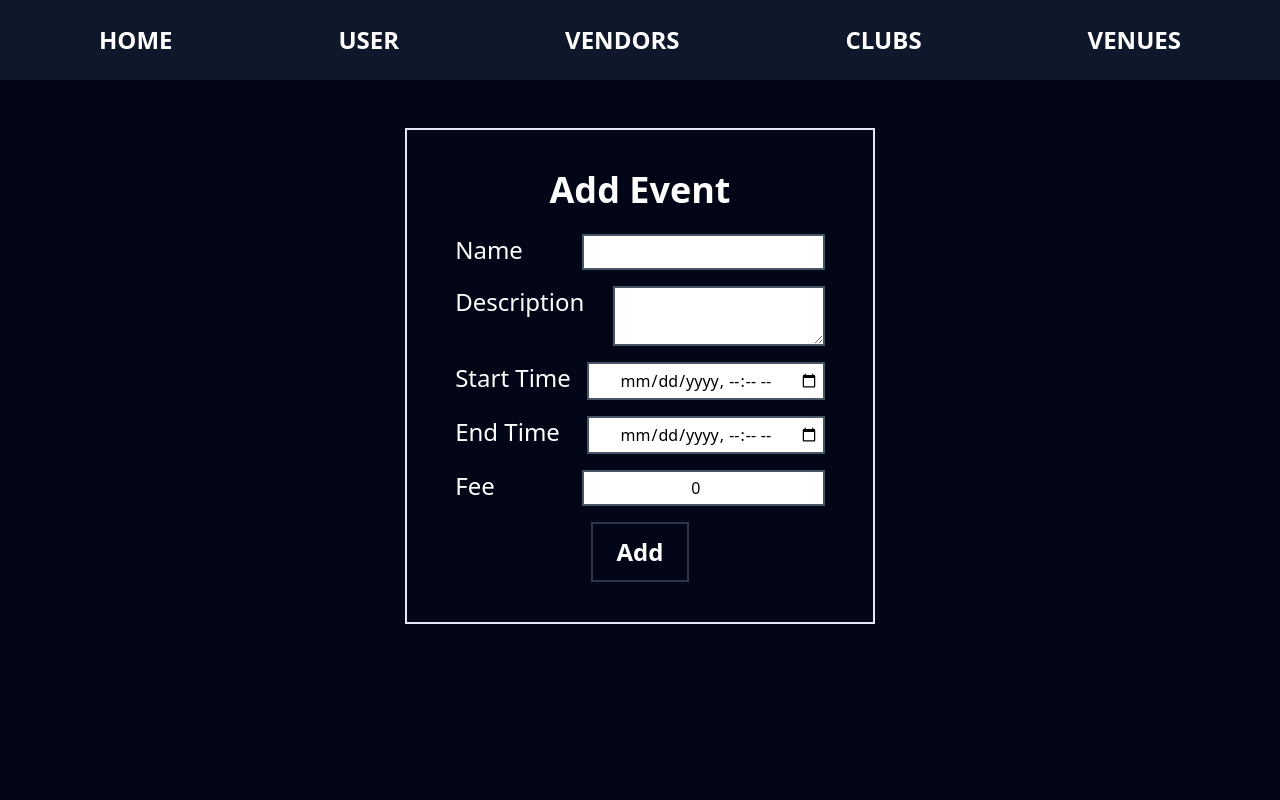
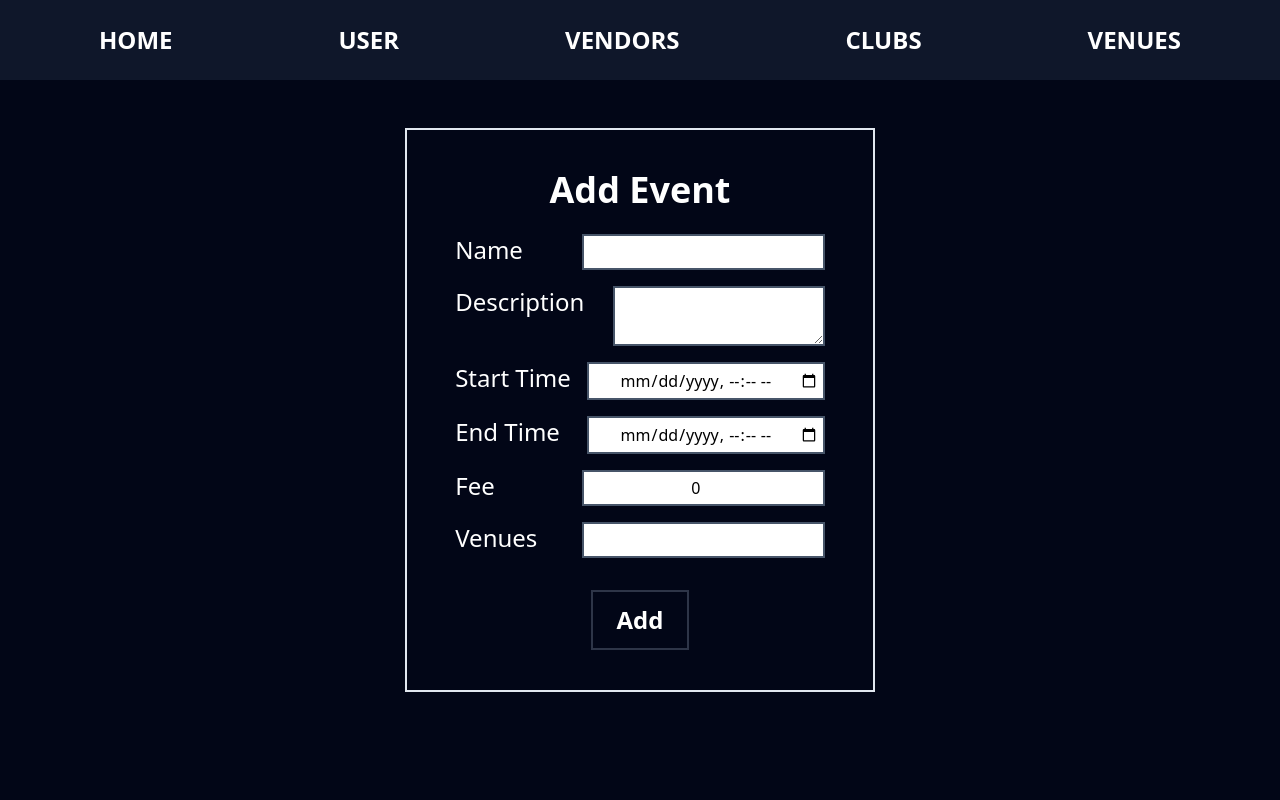
Before and after one commit to skoriop/fest-management-system, a React (Vite) app in the folder frontend/: page /club/1/events/add in a window 1280 px wide. Shown: the top 800 px of the page. Built offline with nearby package versions, Linux system fonts and the light colour scheme.

Commit message:
feat: show event venues on frontend

```diff
--- a/frontend/src/contexts/EventContext.tsx
+++ b/frontend/src/contexts/EventContext.tsx
@@ -95,6 +95,7 @@ function EventProvider({ children }) {
 		end_time: Date,
 		fee: number,
 		organizer_id: number,
+		venue_list: string,
 	) => {
 		try {
 			const res = await axios({
@@ -107,6 +108,7 @@ function EventProvider({ children }) {
 					end_time,
 					fee,
 					organizer_id,
+					venues: venue_list.split(",").map((x) => x.trim()),
 				},
 			});
 			if (res.statusText === "OK") {
--- a/frontend/src/pages/AddEvent.tsx
+++ b/frontend/src/pages/AddEvent.tsx
@@ -12,6 +12,7 @@ function AddEvent() {
 	const [startTime, setStartTime] = useState(new Date());
 	const [endTime, setEndTime] = useState(new Date());
 	const [fee, setFee] = useState(0);
+	const [venues, setVenues] = useState("");
 
 	return (
 		<div className="bg-slate-950 text-white min-h-screen h-full flex flex-col justify-start items-center space-y-12">
@@ -59,13 +60,30 @@ function AddEvent() {
 						type="number"
 						className="text-black text-center p-1 border-2 border-slate-600"
 						value={fee}
-						onChange={(e) => setFee(e.target.value)}
+						onChange={(e) => setFee(parseInt(e.target.value))}
+					/>
+				</div>
+				<div className="flex justify-between space-x-4 pb-4">
+					<div className="text-2xl">Venues</div>
+					<input
+						type="text"
+						className="text-black text-center p-1 border-2 border-slate-600"
+						value={venues}
+						onChange={(e) => setVenues(e.target.value)}
 					/>
 				</div>
 				<button
 					className="font-bold py-3 px-6 text-2xl flex gap-2 items-centertext-slate-300 border-2 border-slate-400/30 border-opacity hover:bg-slate-800 hover:border-slate-800 w-fit mx-auto"
 					onClick={() => {
-						createEventCallback(name, description, startTime, endTime, fee, id);
+						createEventCallback(
+							name,
+							description,
+							startTime,
+							endTime,
+							fee,
+							id,
+							venues,
+						);
 					}}
 					type="submit"
 				>
--- a/frontend/src/pages/ClubEvents.tsx
+++ b/frontend/src/pages/ClubEvents.tsx
@@ -57,6 +57,12 @@ function ClubEvents() {
 								<h3 className="font-bold text-xl">Fee: </h3>
 								<h3 className="text-center text-xl">{event.fee}</h3>
 							</div>
+							<div className="flex events-center space-x-4">
+								<h3 className="font-bold text-xl">Venues: </h3>
+								<h3 className="text-center text-xl">
+									{event.venues.map((x) => x.name).join(", ")}
+								</h3>
+							</div>
 							<div className="flex">
 								<Link
 									to={`/club/${id}/events/${event.id}/update`}
--- a/frontend/src/pages/Events.tsx
+++ b/frontend/src/pages/Events.tsx
@@ -52,6 +52,12 @@ function Events() {
 								<h3 className="text-center text-xl">{event.fee}</h3>
 							</div>
 
+							<div className="flex events-center space-x-4">
+								<h3 className="font-bold text-xl">Venues: </h3>
+								<h3 className="text-center text-xl">
+									{event.venues.map((x) => x.name).join(", ")}
+								</h3>
+							</div>
 							<Link
 								to={`/event/${event.id}/register`}
 								className="font-bold py-3 px-6 text-2xl flex gap-2 items-center text-slate-300 border-2 border-slate-400/30 border-opacity hover:bg-slate-800 hover:border-slate-800 w-fit mx-auto"
--- a/frontend/src/pages/UserRegistrations.tsx
+++ b/frontend/src/pages/UserRegistrations.tsx
@@ -44,6 +44,12 @@ function UserRegistrations() {
 							<h3 className="text-center text-xl">
 								End Time: {new Date(registration.end_time).toLocaleString()}
 							</h3>
+							<div className="flex events-center space-x-4">
+								<h3 className="font-bold text-xl">Venues: </h3>
+								<h3 className="text-center text-xl">
+									{registration.venues.map((x) => x.name).join(", ")}
+								</h3>
+							</div>
 						</div>
 					);
 				})}
```
